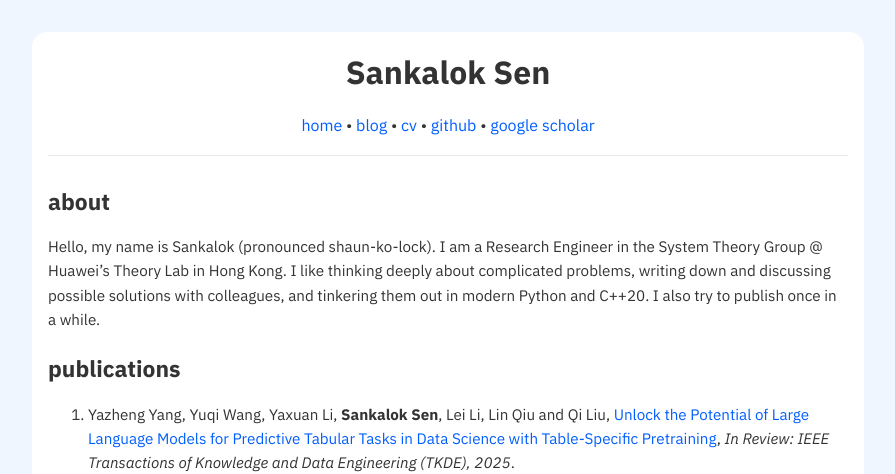
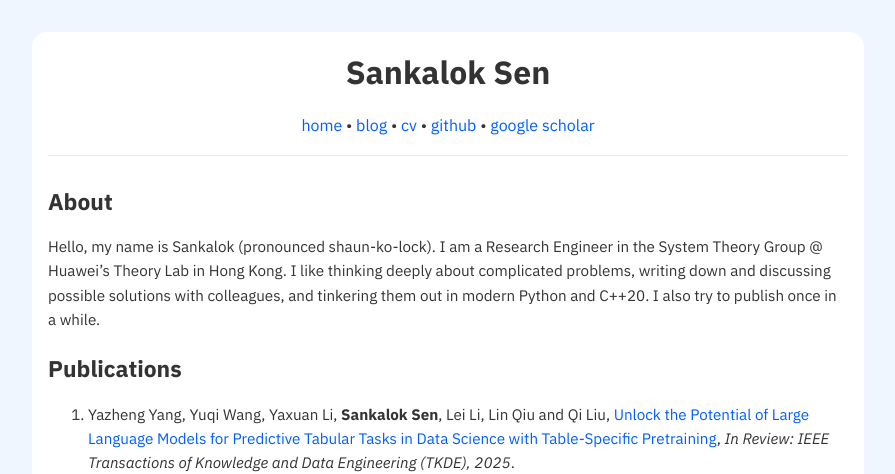
Before and after one commit to sankalok/sankalok.github.io, a Jekyll site: the page built from index.md, in a window 1280 px wide. Shown: the top 474 px of the page, without its empty margins (192-1087 px from the left). Built offline with Jekyll 4.4.1, drawn with Linux system fonts in a browser that asks for light colours.

```diff
--- a/index.md
+++ b/index.md
@@ -3,11 +3,11 @@ layout: default
 title: sankalok sen
 ---
 
-## about
+## About
 
 Hello, my name is Sankalok (pronounced shaun-ko-lock). I am a Research Engineer in the System Theory Group @ Huawei's Theory Lab in Hong Kong. I like thinking deeply about complicated problems, writing down and discussing possible solutions with colleagues, and tinkering them out in modern Python and C++20. I also try to publish once in a while.
 
-## publications
+## Publications
 
 <ol>
   <li>
```
